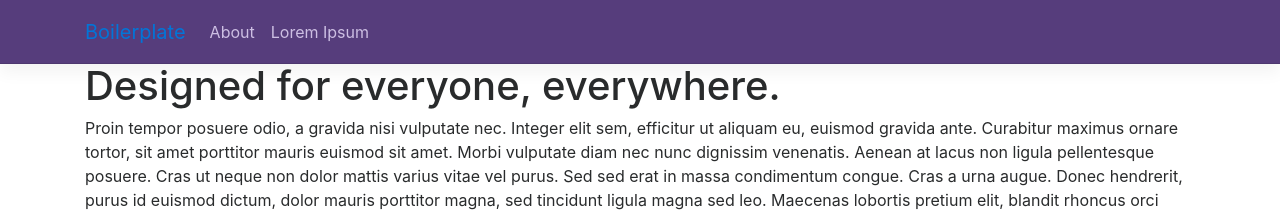
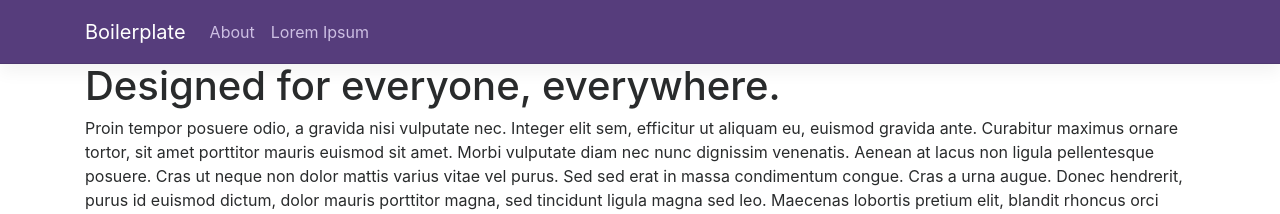
Before and after one commit to krussll/etsysimplicity, a Jekyll site: the page built from index.md, in a window 1280 px wide. Shown: the top 214 px of the page. Built offline with Jekyll 4.4.1, drawn with Linux system fonts in a browser that asks for light colours; a script that is not in the unit is left out.

Commit message:
Update main.css

```diff
--- a/css/main.css
+++ b/css/main.css
@@ -4,7 +4,7 @@
   box-shadow: 0 .5rem 1rem rgba(0,0,0,.05), inset 0 -1px 0 rgba(0,0,0,.1);
 }
 
-.bd-navbar .navbar-nav .nav-link.active, .bd-navbar .navbar-nav .nav-link:hover {
+.bd-navbar .navbar-nav .nav-link.active, .bd-navbar .navbar-nav .nav-link:hover, .navbar-brand {
   color: #fff;
   background-color: transparent;
 }
```
